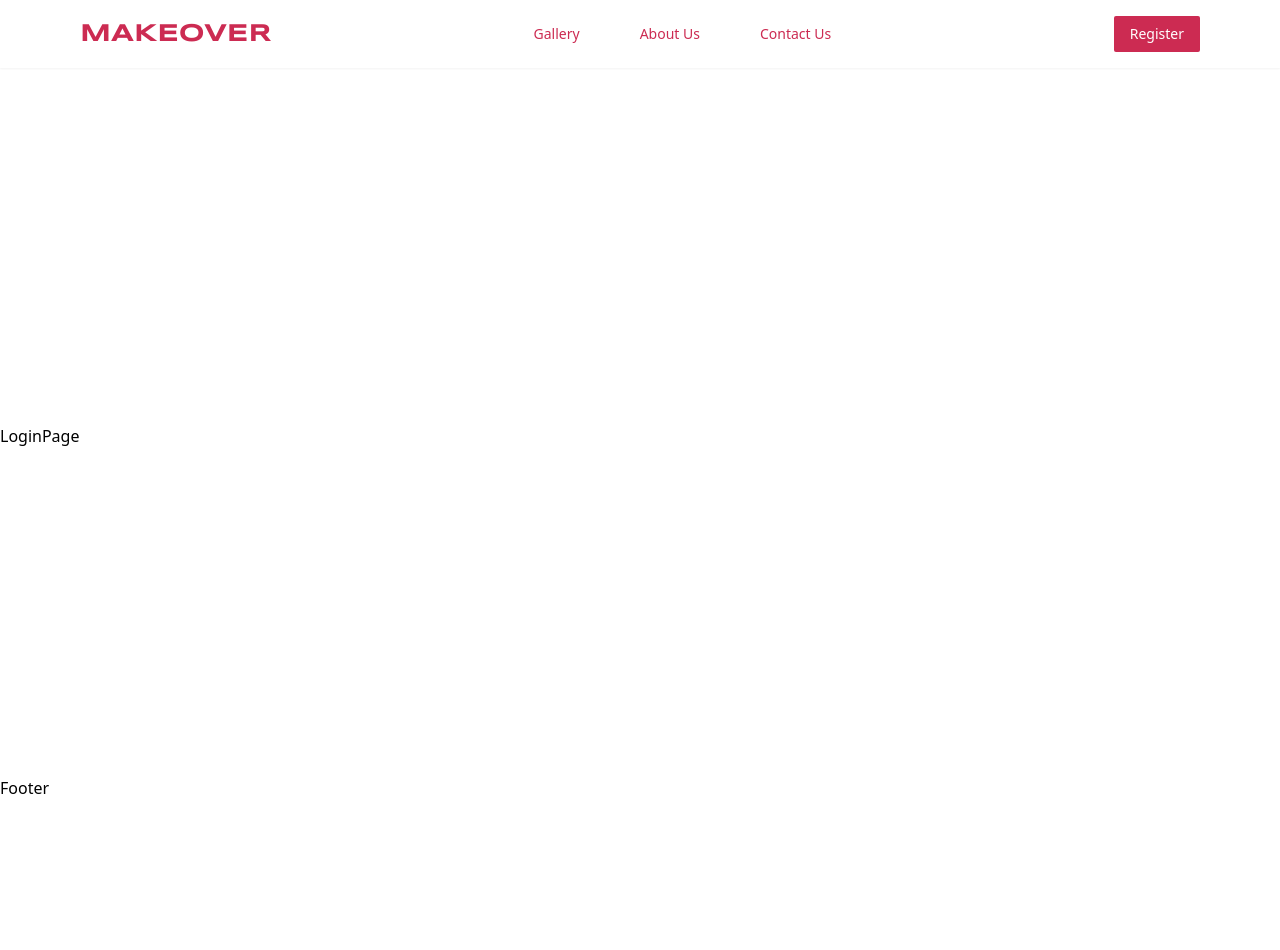
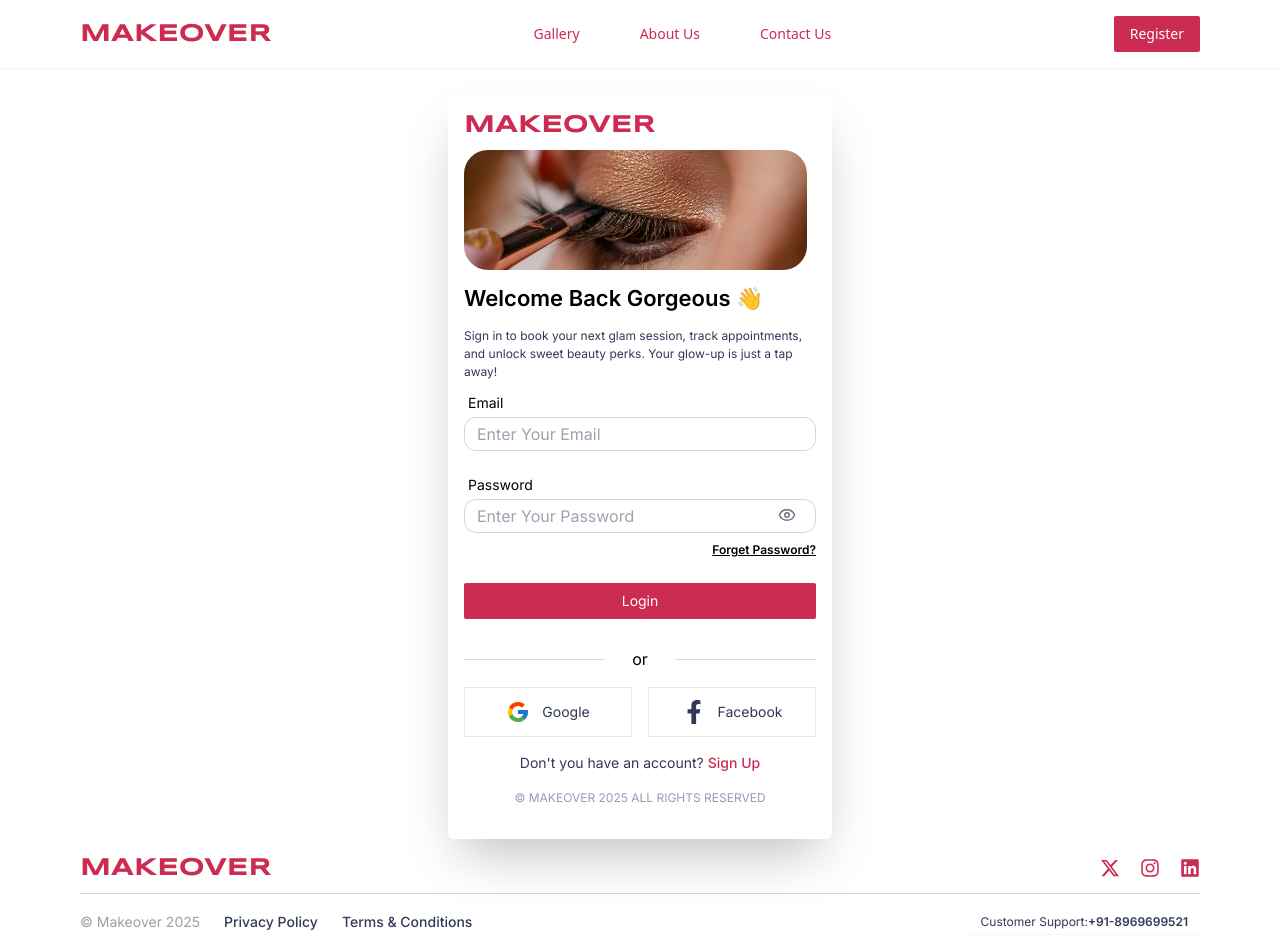
Before and after one commit to 2-0aadarsh/Makeover, a React (Vite) app in the folder client/: page /login in a window 1280 px wide. Before the commit the page ends 800 px from the top, so only its background shows below. Built offline with nearby package versions, Linux system fonts and the light colour scheme.

Commit message:
third commit - designed the footer

```diff
--- a/client/package.json
+++ b/client/package.json
@@ -10,6 +10,7 @@
     "preview": "vite preview"
   },
   "dependencies": {
+    "lucide-react": "^0.536.0",
     "react": "^18.3.1",
     "react-dom": "^18.3.1",
     "react-icons": "^5.5.0",
--- a/client/src/components/common/LoginPage.jsx
+++ b/client/src/components/common/LoginPage.jsx
@@ -1,8 +1,53 @@
+/* eslint-disable no-unused-vars */
+import FormHeader from './forms/FormHeader';
+import FormSection from "./forms/FormSection";
+import FormFooter from "./forms/FormFooter";
+
+import loginHeader from '../../assets/loginHeader.jpg';
+import { useState } from 'react';
 
 const LoginPage = () => {
+  const [title, setTitle] = useState("Welcome Back Gorgeous  👋");
+  const [description, setDescription] = useState("Sign in to book your next glam session, track appointments, and unlock sweet beauty perks. Your glow-up is just a tap away!");
+
+  const headerData = [{ url: loginHeader, alt: "Login Header" }];
+  const inputData = [
+    {
+      labelName: "email",
+      type: "email",
+      id: "email",
+      placeholder: "Enter Your Email",
+    },
+    {
+      labelName: "password",
+      type: "password",
+      id: "password",
+      placeholder: "Enter Your Password",
+    },
+  ];
+
   return (
-    <div>LoginPage</div>
-  )
+    <div className="flex justify-center ">
+      <div className="w-96 flex flex-col  justify-between gap-3 p-4 rounded-md shadow-2xl">
+        <FormHeader headerData={headerData} />
+
+        <FormSection
+          title={title}
+          description={description}
+          inputData={inputData}
+          forgetPassword={() =>
+            alert("Forget Password functionality not implemented yet")
+          }
+          buttonText="Login"
+        />
+
+        <FormFooter
+          accDetails="Don't you have an account?"
+          switchTo="Sign Up"
+        />
+      </div>
+    </div>
+  );
 }
 
 export default LoginPage
--- a/client/src/components/common/SignupPage.jsx
+++ b/client/src/components/common/SignupPage.jsx
@@ -11,7 +11,7 @@ const SignupPage = () => {
     "Sign Up to book your next glam session, track appointments, and unlock sweet beauty perks. Your glow-up is just a tap away!"
   );
 
-  const headerData = [{ signupHeader: signupHeader, alt: "Signup Header" }];
+  const headerData = [{ url: signupHeader, alt: "Signup Header" }];
 
   const inputData = [
     {
@@ -55,9 +55,12 @@ const SignupPage = () => {
           title={title}
           description={description}
           inputData={inputData}
+          buttonText="Sign Up"
         />
-        <FormFooter />
-
+        <FormFooter
+          accDetails="Have an account?"
+          switchTo="Login"
+        />
       </div>
     </div>
   );
--- a/client/src/components/common/forms/FormFooter.jsx
+++ b/client/src/components/common/forms/FormFooter.jsx
@@ -1,9 +1,10 @@
+/* eslint-disable react/prop-types */
 import { FcGoogle } from "react-icons/fc";
 import { FaFacebookF } from "react-icons/fa";
 
-const FormFooter = () => {
+const FormFooter = ({accDetails, switchTo}) => {
   return (
-    <div className="flex flex-col gap-4 py-4">
+    <div className="flex flex-col gap-4 py-4 font-inter">
       <div className="social-sign-in flex flex-col gap-4">
         <div className="flex items-center justify-between">
           <div className="h-[1px] w-2/5 bg-[#CFDFE2]"></div>
@@ -22,12 +23,14 @@ const FormFooter = () => {
           </button>
         </div>
       </div>
-      <div className="having-an-acc text-sm text-[#313957] text-center font-[400]">
-        Have an account?{" "}
+
+      <div className="having-an-acc text-sm text-[#313957] text-center font-[400] flex items-center justify-center gap-1">
+        {accDetails}
         <span className="text-[#CC2B52] font-medium" tabIndex={0}>
-          Login
+          {switchTo}
         </span>
       </div>
+
       <div className="copy-rights text-[#959CB6] text-[12px] text-center font-[400]">
         © MAKEOVER 2025 ALL RIGHTS RESERVED
       </div>
--- a/client/src/components/common/forms/FormHeader.jsx
+++ b/client/src/components/common/forms/FormHeader.jsx
@@ -7,7 +7,7 @@ const FormHeader = ({ headerData }) => {
       <Logo />
       <div className="img-container w-[343px] h-[120px] ">
         <img
-          src={[...headerData][0].signupHeader}
+          src={[...headerData][0].url}
           alt={[...headerData][0].alt }
           className="w-full h-full object-cover rounded-3xl"
         />
--- a/client/src/components/common/forms/FormSection.jsx
+++ b/client/src/components/common/forms/FormSection.jsx
@@ -5,7 +5,7 @@ import Button from "../../ui/Button";
 import Input from "../../ui/Input";
 import { useNavigate } from "react-router-dom";
 
-const FormSection = ({ title, description, inputData }) => {
+const FormSection = ({ title, description, inputData, forgetPassword, buttonText }) => {
   const navigate = useNavigate();
   const [formData, setFormData] = useState({
     name: "",
@@ -43,7 +43,7 @@ const FormSection = ({ title, description, inputData }) => {
   };
 
   return (
-    <div className="flex flex-col gap-3">
+    <div className="flex flex-col gap-3 font-inter">
       <h2 className="title font-semibold text-[22px]">{title}</h2>
       <p className="text-[12px] text-[#313957]">{description}</p>
 
@@ -62,9 +62,17 @@ const FormSection = ({ title, description, inputData }) => {
             onChange={handleChange}
           />
         ))}
+        {forgetPassword && (
+          <button
+            className="text-[#000000] font-inter text-[12px] font-semibold underline flex justify-end -mt-4"
+            onClick={forgetPassword}
+          >
+            Forget Password?
+          </button>
+        )}
 
         <Button
-          content="Sign Up"
+          content={buttonText}
           css="rounded-[26px] py-1 px-3 hover:bg-[#CC2B52]/90 transition-all duration-300"
           type="submit"
         />
--- /dev/null
+++ b/client/src/components/common/social/DisplaySocialLinks.jsx
@@ -0,0 +1,20 @@
+/* eslint-disable react/prop-types */
+const DisplaySocialLinks = ({ socialIcons }) => {
+  return (
+    <div className="flex gap-5 text-xl text-[#CC2B52]">
+      {socialIcons.map((item) => (
+        <a
+          key={item.id}
+          href={item.link}
+          target="_blank"
+          rel="noopener noreferrer"
+          className="hover:scale-125 transition-all duration-300"
+        >
+          {item.icon}
+        </a>
+      ))}
+    </div>
+  );
+};
+
+export default DisplaySocialLinks;
--- a/client/src/components/layout/Footer.jsx
+++ b/client/src/components/layout/Footer.jsx
@@ -1,8 +1,52 @@
+import DisplaySocialLinks from "../common/social/DisplaySocialLinks";
+import Logo from "../ui/Logo";
+import { FaXTwitter, FaInstagram, FaLinkedin } from "react-icons/fa6";
+
+const socialIcons = [
+  { id: 1, icon: <FaXTwitter />, link: "https://www.twitter.com" },
+  { id: 2, icon: <FaInstagram />, link: "https://www.instagram.com" },
+  { id: 3, icon: <FaLinkedin />, link: "https://www.linkedin.com" },
+];
+
+const legalLinks = [
+  { title: "Privacy Policy", link: "#" },
+  { title: "Terms & Conditions", link: "#" },
+];
 
 const Footer = () => {
   return (
-    <div>Footer</div>
-  )
-}
+    <footer className="px-10 md:px-20 py-4 font-inter text-sm">
+      {/* Top Section */}
+      <div className="flex flex-col md:flex-row justify-between items-center border-b border-gray-300 pb-3">
+        <Logo />
 
-export default Footer
+        <DisplaySocialLinks socialIcons={socialIcons} />
+      </div>
+
+      {/* Bottom Section */}
+      <div className="flex flex-col md:flex-row justify-between items-center pt-4 gap-4">
+        {/* Left: Copyright and Legal */}
+        <div className="flex items-center gap-6 flex-wrap text-[#313957]">
+          <span className="text-[#A0A0A0]">© Makeover 2025</span>
+          {legalLinks.map((item, index) => (
+            <a
+              key={index}
+              href={item.link}
+              className="hover:underline text-[#313957] font-medium"
+            >
+              {item.title}
+            </a>
+          ))}
+        </div>
+
+        {/* Right: Customer Support */}
+        <div className="text-[#313957] bg-white rounded px-3 py-1 text-xs shadow-sm">
+          Customer Support:
+          <span className="font-semibold">+91-8969699521</span>
+        </div>
+      </div>
+    </footer>
+  );
+};
+
+export default Footer;
--- a/client/src/components/ui/Input.jsx
+++ b/client/src/components/ui/Input.jsx
@@ -1,8 +1,18 @@
 /* eslint-disable react/prop-types */
 
+import { useState } from "react";
+import { Eye, EyeOff } from "lucide-react";
+
 const Input = ({ labelName, type, id, placeholder, value, onChange }) => {
+   const [showPassword, setShowPassword] = useState(false);
+   const isPassword = type === "password";
+
+   const togglePasswordVisibility = () => {
+     setShowPassword((prev) => !prev);
+   };
+
   return (
-    <div className="input flex flex-col gap-1">
+    <div className="input flex flex-col gap-1 font-inter relative">
       <label htmlFor={id} className="text-sm capitalize ml-1">
         {labelName}
       </label>
@@ -14,6 +24,15 @@ const Input = ({ labelName, type, id, placeholder, value, onChange }) => {
         className="w-full p-1 px-3 border border-gray-300 rounded-xl focus:outline-none focus:ring-2 focus:ring-[#CC2B52]"
         placeholder={placeholder}
       />
+
+      {isPassword && (
+        <span
+          onClick={togglePasswordVisibility}
+          className="absolute right-5 top-[69%] transform -translate-y-1/2 cursor-pointer text-gray-500"
+        >
+          {showPassword ? <EyeOff size={18} /> : <Eye size={18} />}
+        </span>
+      )}
     </div>
   );
 };
--- a/client/src/components/ui/Logo.jsx
+++ b/client/src/components/ui/Logo.jsx
@@ -1,9 +1,18 @@
+import { useNavigate } from "react-router-dom";
 
 const Logo = () => {
+  const navigate = useNavigate();
+
+  const handleLogoClick = () => {
+    navigate("/");
+  }
+
   return (
     <h1
-      className="logo text-[#CC2B52] font-syncopate font-bold text-[25px] leading-[26px] w-[171px] h-[26px] uppercase"
+      className="logo text-[#CC2B52] font-syncopate font-bold text-[25px] leading-[26px] w-[171px] h-[26px] uppercase cursor-pointer"
       tabIndex={0}
+      onClick={handleLogoClick}
+      // role="button"
     >
       MakeOver
     </h1>
--- a/client/src/index.css
+++ b/client/src/index.css
@@ -1,4 +1,5 @@
 @import url('https://fonts.googleapis.com/css2?family=Roboto:ital,wght@0,100;0,300;0,400;0,500;0,700;0,900;1,100;1,300;1,400;1,500;1,700;1,900&family=Syncopate:wght@400;700&display=swap');
+@import url('https://fonts.googleapis.com/css2?family=Inter:ital,opsz,wght@0,14..32,100..900;1,14..32,100..900&family=Roboto:ital,wght@0,100;0,300;0,400;0,500;0,700;0,900;1,100;1,300;1,400;1,500;1,700;1,900&family=Syncopate:wght@400;700&display=swap');
 
 @tailwind base;
 @tailwind components;
--- a/client/tailwind.config.js
+++ b/client/tailwind.config.js
@@ -9,6 +9,7 @@ export default {
       fontFamily: {
         // roboto: ['Roboto'],
         syncopate: ['Syncopate'],
+        inter: ['Inter'],
       }
     },
   },
```
Also changed, not shown: client/src/assets/loginHeader.jpg (added), 1 other file (tests, documents, lock files or other folders).
